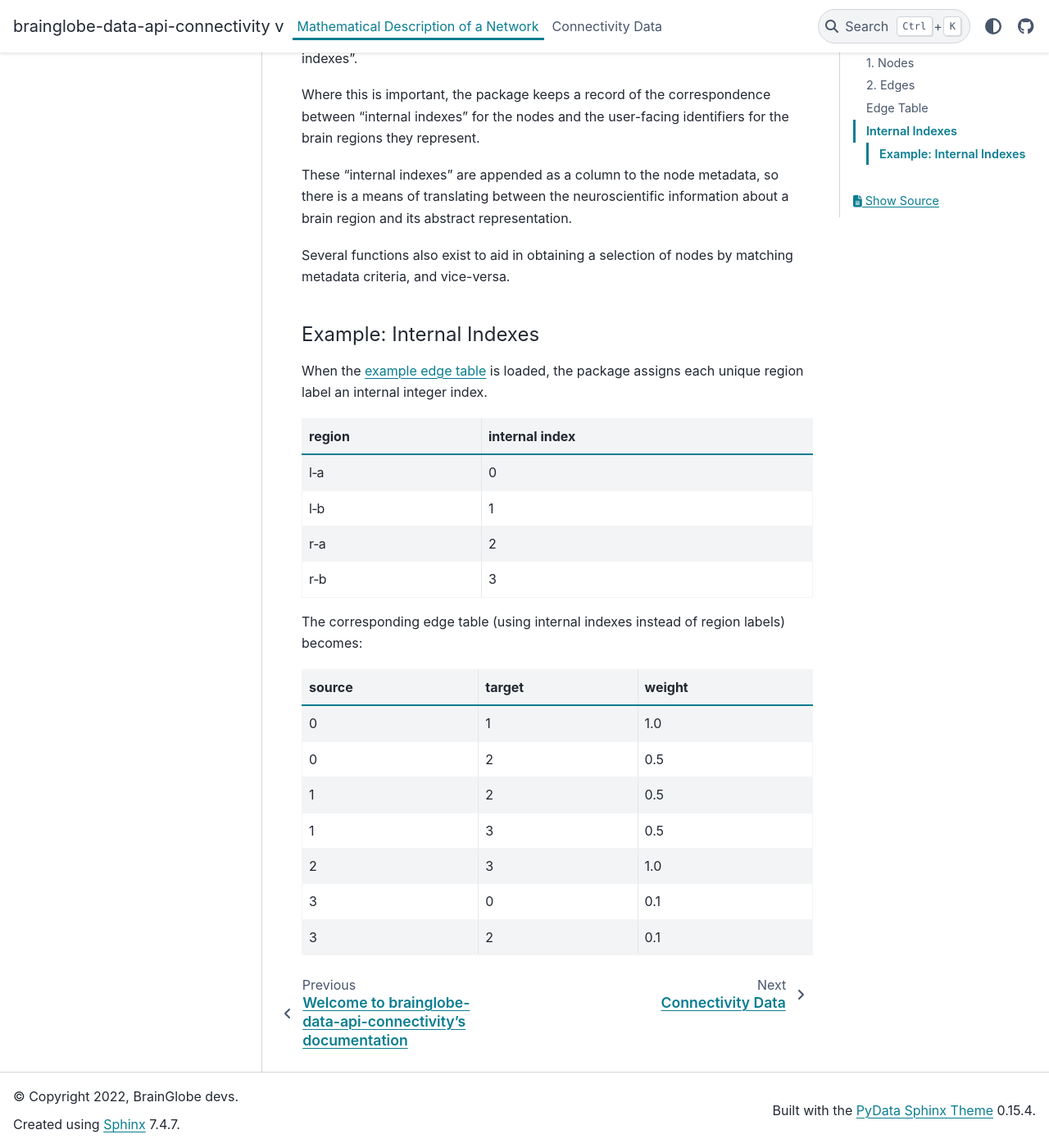
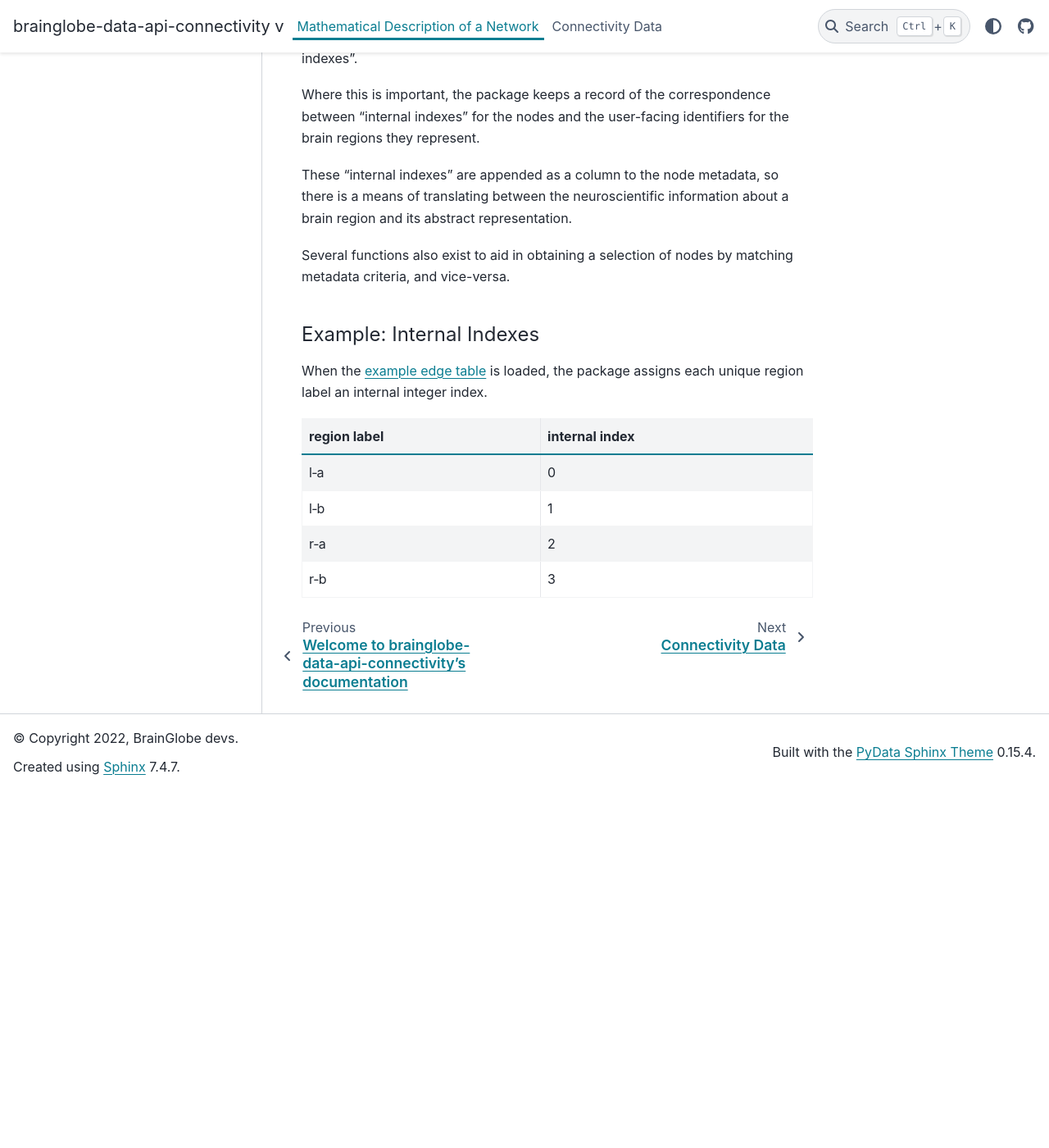
Before and after one commit to brainglobe/brainglobe-data-api-connectivity, a Sphinx documentation site: the page built from docs/source/connectivity-math.md, in a window 1280 px wide and 1400 px high, scrolled down 1679 px. Shown: the whole window at 82% size. Built offline with Sphinx 7.4.7 and the PyData theme 0.15.4, drawn with Linux system fonts in a browser that asks for light colours; pages that are not in the unit, such as notebooks, are missing from menus; after the commit the page ends 2643 px from its top, so only the background shows below that.

Commit message:
remove updated edge table example

```diff
--- a/docs/source/connectivity-math.md
+++ b/docs/source/connectivity-math.md
@@ -51,21 +51,9 @@ Several functions also exist to aid in obtaining a selection of nodes by matchin
 
 When the [example edge table](./connectivity-data.md#example-edge-table-and-corresponding-network) is loaded, the package assigns each unique region label an internal integer index.
 
-| region | internal index |
+| region label | internal index |
 |--------|----------------|
 | l‑a    | 0              |
 | l‑b    | 1              |
 | r‑a    | 2              |
 | r‑b    | 3              |
-
-The corresponding edge table (using internal indexes instead of region labels) becomes:
-
-| source | target | weight |
-|--------|--------|--------|
-| 0      | 1      | 1.0    |
-| 0      | 2      | 0.5    |
-| 1      | 2      | 0.5    |
-| 1      | 3      | 0.5    |
-| 2      | 3      | 1.0    |
-| 3      | 0      | 0.1    |
-| 3      | 2      | 0.1    |
```
Also changed, not shown: other parts of docs/source/connectivity-math.md (+1 -1 lines).
